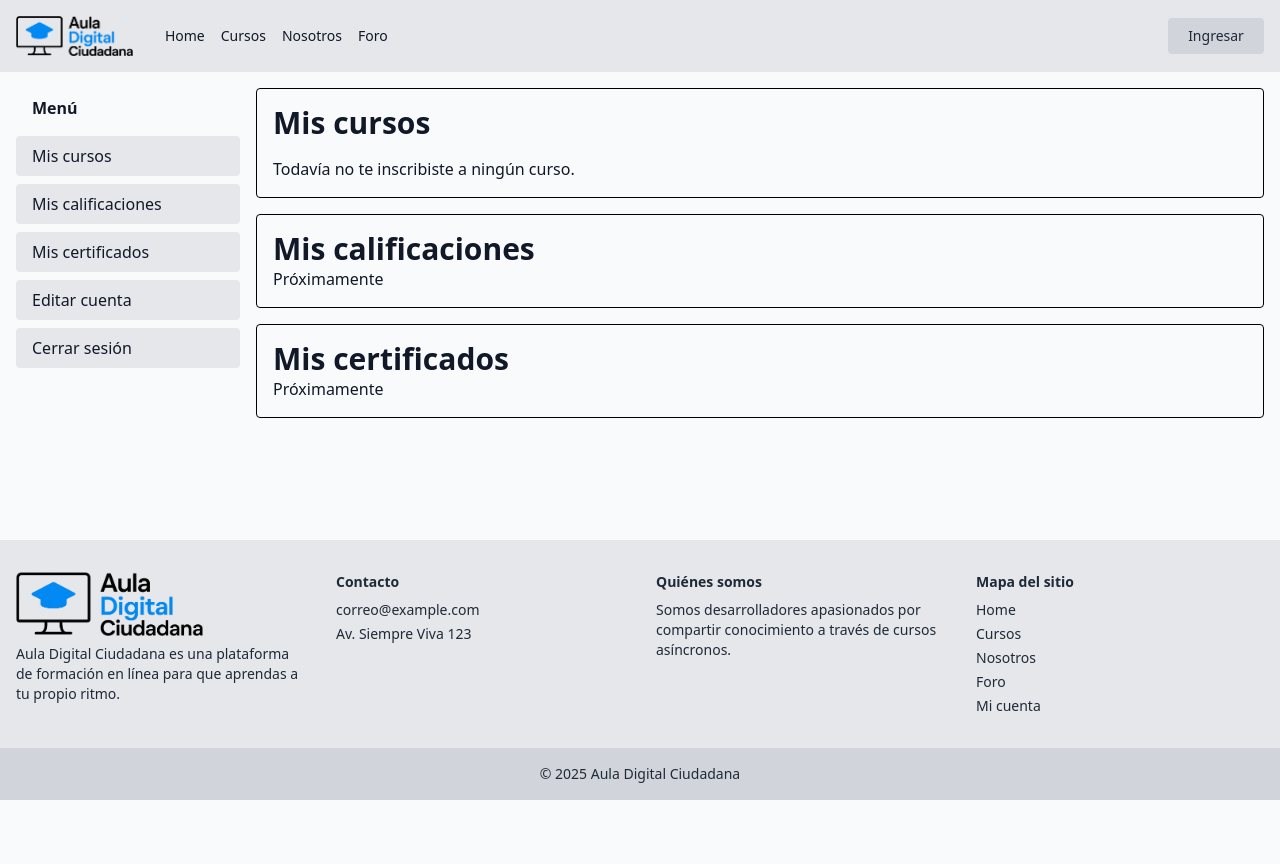
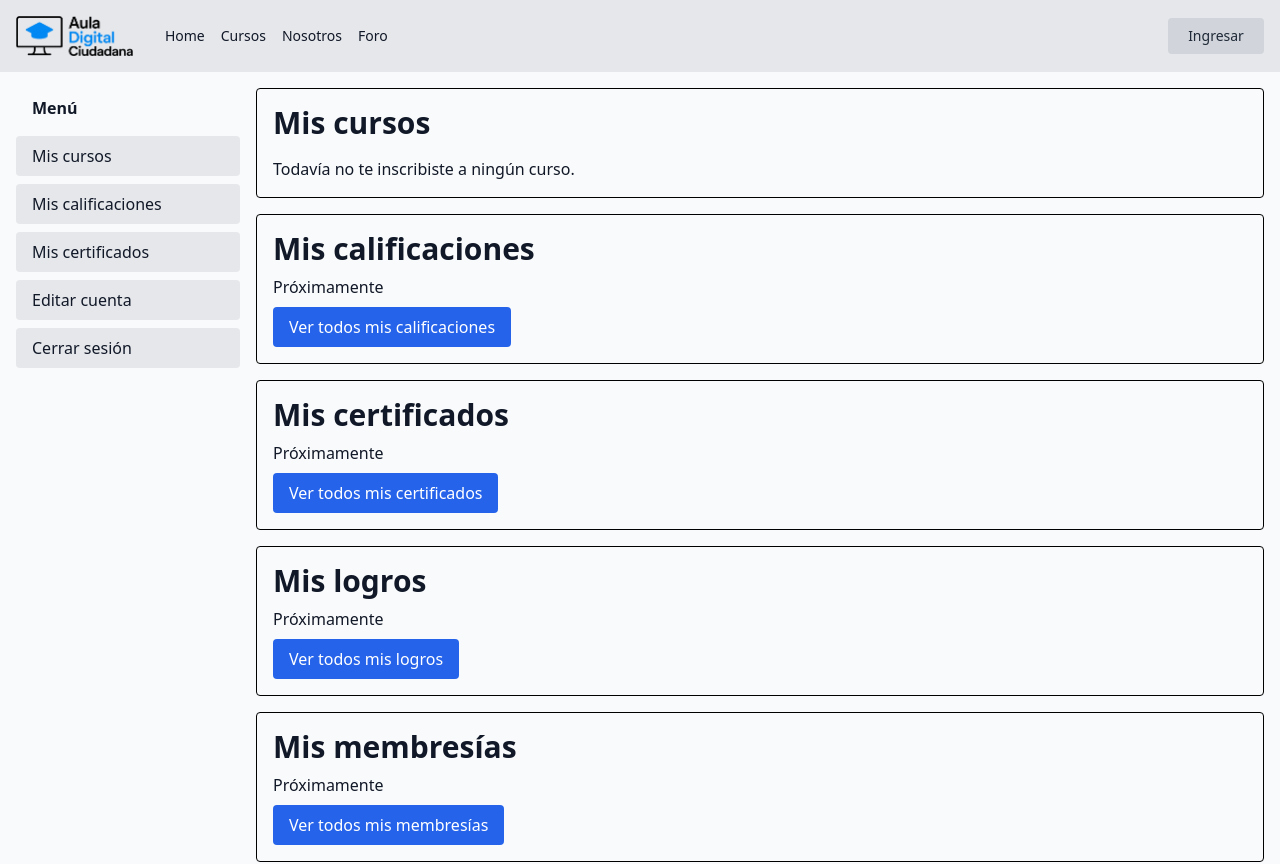
Before and after one commit to estebanaraoz/curso-webapp, a React (Vite) app: page /dashboard in a window 1280 px wide. Shown: the top 864 px of the page. Before the commit the page ends 800 px from the top, so only its background shows below. Built offline with nearby package versions, Linux system fonts and the light colour scheme.

Commit message:
feat: improve dashboard cards and sections

```diff
--- a/package.json
+++ b/package.json
@@ -13,6 +13,7 @@
     "@heroicons/react": "^2.2.0",
     "react": "^19.1.0",
     "react-dom": "^19.1.0",
+    "react-icons": "^5.5.0",
     "react-router-dom": "6",
     "recharts": "^2.15.4",
     "zustand": "^5.0.5"
--- a/src/data/courses.ts
+++ b/src/data/courses.ts
@@ -49,6 +49,7 @@ export interface CourseInfo {
   image: string
   duration: string
   level: string
+  free: boolean
   /** Recommended duration in weeks */
   weeks: number
   prerequisites?: {
@@ -69,6 +70,7 @@ export const courses: CourseInfo[] = [
     image: '/images/course-html-css.png',
     duration: '4 semanas',
     level: 'Principiante',
+    free: true,
     weeks: 4,
     prerequisites: {
       other: ['Ser mayor de 18 años', 'DNI argentino']
@@ -165,6 +167,7 @@ export const courses: CourseInfo[] = [
     image: '/images/course-js.png',
     duration: '5 semanas',
     level: 'Principiante',
+    free: true,
     weeks: 5,
     prerequisites: {
       courses: ['html-css'],
@@ -240,6 +243,7 @@ export const courses: CourseInfo[] = [
     image: '/images/course-react.png',
     duration: '8 semanas',
     level: 'Intermedio',
+    free: false,
     weeks: 8,
     prerequisites: {
       courses: ['javascript-basico'],
@@ -302,6 +306,7 @@ export const courses: CourseInfo[] = [
     image: '/images/course-node.png',
     duration: '8 semanas',
     level: 'Intermedio',
+    free: false,
     weeks: 8,
     prerequisites: {
       courses: ['javascript-basico'],
@@ -364,6 +369,7 @@ export const courses: CourseInfo[] = [
     image: '/images/course-ts.png',
     duration: '12 semanas',
     level: 'Avanzado',
+    free: false,
     weeks: 12,
     prerequisites: {
       courses: ['javascript-basico'],
@@ -444,6 +450,7 @@ export const courses: CourseInfo[] = [
     image: '/images/course-mern.png',
     duration: '12 semanas',
     level: 'Avanzado',
+    free: false,
     weeks: 12,
     prerequisites: {
       courses: ['react-principiantes', 'node-express'],
@@ -524,6 +531,7 @@ export const courses: CourseInfo[] = [
     image: '/images/course-jest.png',
     duration: '8 semanas',
     level: 'Intermedio',
+    free: true,
     weeks: 8,
     prerequisites: {
       courses: ['javascript-basico'],
@@ -586,6 +594,7 @@ export const courses: CourseInfo[] = [
     image: '/images/course-react-native.png',
     duration: '8 semanas',
     level: 'Intermedio',
+    free: false,
     weeks: 8,
     prerequisites: {
       courses: ['react-principiantes'],
@@ -659,6 +668,7 @@ Explorarás las colecciones, las funciones y los módulos integrados para automa
     image: '/images/course-python.png',
     duration: '6 semanas',
     level: 'Principiante',
+    free: true,
     weeks: 6,
     prerequisites: {
       other: ['Ser mayor de 18 años', 'DNI argentino'],
@@ -682,6 +692,7 @@ A través de ejercicios de observación y prototipado crearás flujos de navegac
     image: '/images/course-ux.png',
     duration: '5 semanas',
     level: 'Principiante',
+    free: false,
     weeks: 5,
     prerequisites: {
       other: ['Ser mayor de 18 años', 'DNI argentino'],
@@ -705,6 +716,7 @@ Implementarás pipelines automáticos que prueban y publican aplicaciones en con
     image: '/images/course-docker.png',
     duration: '6 semanas',
     level: 'Intermedio',
+    free: false,
     weeks: 6,
     prerequisites: {
       courses: ['javascript-basico'],
@@ -729,6 +741,7 @@ Trabajarás con hojas de cálculo, lenguajes de consulta y visualización intera
     image: '/images/course-data.png',
     duration: '7 semanas',
     level: 'Intermedio',
+    free: false,
     weeks: 7,
     prerequisites: {
       other: ['Ser mayor de 18 años', 'DNI argentino'],
@@ -752,6 +765,7 @@ Mediante ejercicios guiados configurarás herramientas de escaneo y simulaciones
     image: '/images/course-security.png',
     duration: '8 semanas',
     level: 'Avanzado',
+    free: false,
     weeks: 8,
     prerequisites: {
       other: ['Ser mayor de 18 años', 'DNI argentino'],
@@ -775,6 +789,7 @@ Medirás resultados con herramientas analíticas y adaptarás las acciones segú
     image: '/images/course-marketing.png',
     duration: '5 semanas',
     level: 'Intermedio',
+    free: true,
     weeks: 5,
     prerequisites: {
       other: ['Ser mayor de 18 años', 'DNI argentino'],
--- a/src/pages/Dashboard.tsx
+++ b/src/pages/Dashboard.tsx
@@ -2,6 +2,7 @@ import Navbar from '../components/Navbar'
 import Footer from '../components/Footer'
 import Button from '../components/Button'
 import { PieChart, Pie, Cell, Tooltip } from 'recharts'
+import { SiSpringboot, SiGithub, SiMysql } from 'react-icons/si'
 import { useAuthStore } from '../store/auth'
 import { Link, useNavigate } from 'react-router-dom'
 import { courses } from '../data/courses'
@@ -88,15 +89,27 @@ export default function Dashboard() {
                             className="border p-4 rounded shadow flex flex-col items-center gap-2 w-[300px] overflow-hidden"
                           >
                             {info?.image && (
+                              <div className="relative w-full">
                                 <img
                                   src={info.image}
                                   alt={course.title}
                                   className="w-full h-48 object-cover rounded"
                                 />
+                                <span
+                                  className={`absolute top-2 left-2 px-2 py-1 rounded text-xs font-bold text-white ${info.free ? 'bg-green-600' : 'bg-orange-600'}`}
+                                >
+                                  {info.free ? 'GRATIS' : 'PAGO'}
+                                </span>
+                              </div>
                             )}
                             <h2 className="text-xl font-semibold text-center w-full">
                               {course.title}
                             </h2>
+                            <div className="flex gap-2 text-2xl text-gray-700">
+                              <SiSpringboot />
+                              <SiGithub />
+                              <SiMysql />
+                            </div>
                             <PieChart width={120} height={120}>
                               <Pie
                                 data={data}
@@ -146,15 +159,27 @@ export default function Dashboard() {
                             className="border p-4 rounded shadow flex flex-col gap-2 w-[300px]"
                           >
                             {info?.image && (
+                              <div className="relative w-full">
                                 <img
                                   src={info.image}
                                   alt={course.title}
                                   className="w-full h-48 object-cover rounded"
                                 />
+                                <span
+                                  className={`absolute top-2 left-2 px-2 py-1 rounded text-xs font-bold text-white ${info.free ? 'bg-green-600' : 'bg-orange-600'}`}
+                                >
+                                  {info.free ? 'GRATIS' : 'PAGO'}
+                                </span>
+                              </div>
                             )}
                             <h2 className="text-xl font-semibold text-center w-full">
                               {course.title}
                             </h2>
+                            <div className="flex gap-2 text-2xl text-gray-700">
+                              <SiSpringboot />
+                              <SiGithub />
+                              <SiMysql />
+                            </div>
                             <p className="text-center font-semibold">
                               Nota:{' '}
                               {course.grade !== undefined
@@ -192,13 +217,25 @@ export default function Dashboard() {
               </>
             )}
           </div>
-          <div className="border border-black rounded p-4">
+          <div className="border border-black rounded p-4 space-y-2">
             <h1 className="text-3xl font-bold">Mis calificaciones</h1>
             <p>Próximamente</p>
+            <Button>Ver todos mis calificaciones</Button>
           </div>
-          <div className="border border-black rounded p-4">
+          <div className="border border-black rounded p-4 space-y-2">
             <h1 className="text-3xl font-bold">Mis certificados</h1>
             <p>Próximamente</p>
+            <Button>Ver todos mis certificados</Button>
+          </div>
+          <div className="border border-black rounded p-4 space-y-2">
+            <h1 className="text-3xl font-bold">Mis logros</h1>
+            <p>Próximamente</p>
+            <Button>Ver todos mis logros</Button>
+          </div>
+          <div className="border border-black rounded p-4 space-y-2">
+            <h1 className="text-3xl font-bold">Mis membresías</h1>
+            <p>Próximamente</p>
+            <Button>Ver todos mis membresías</Button>
           </div>
         </section>
       </main>
```
Also changed, not shown: 1 other file (tests, documents, lock files or other folders). Lines whose indentation alone changed are shown as unchanged.
